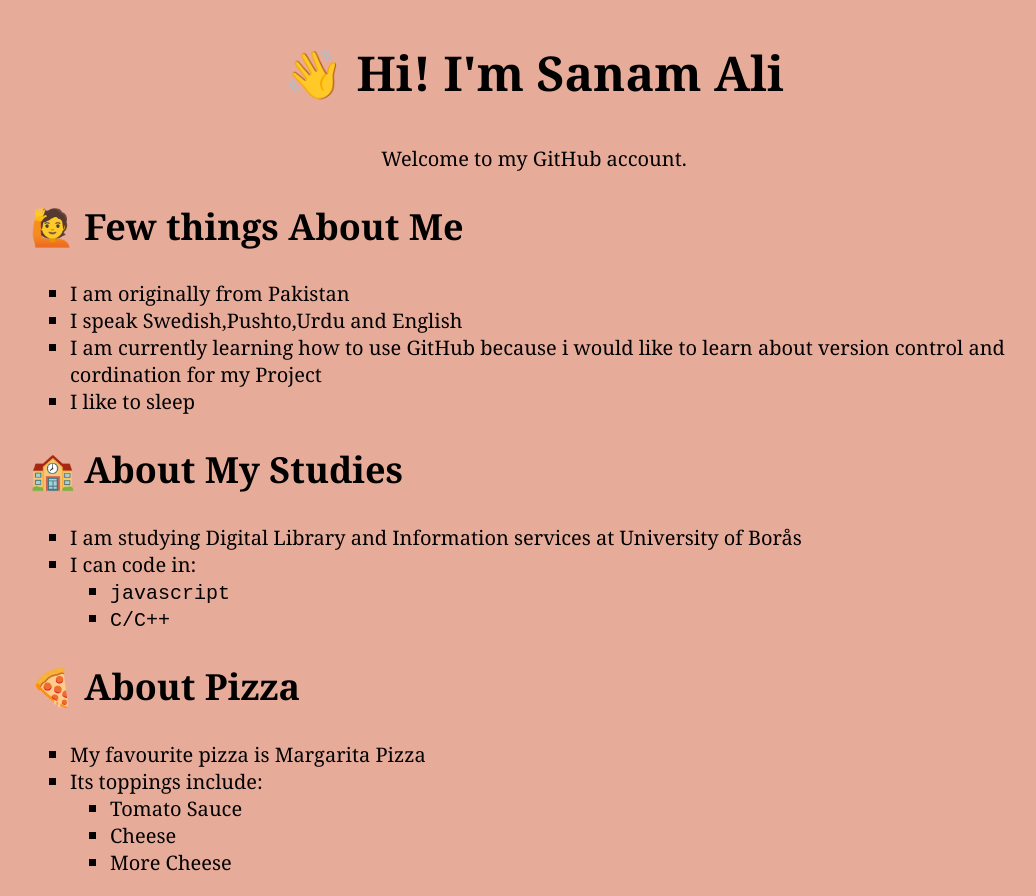
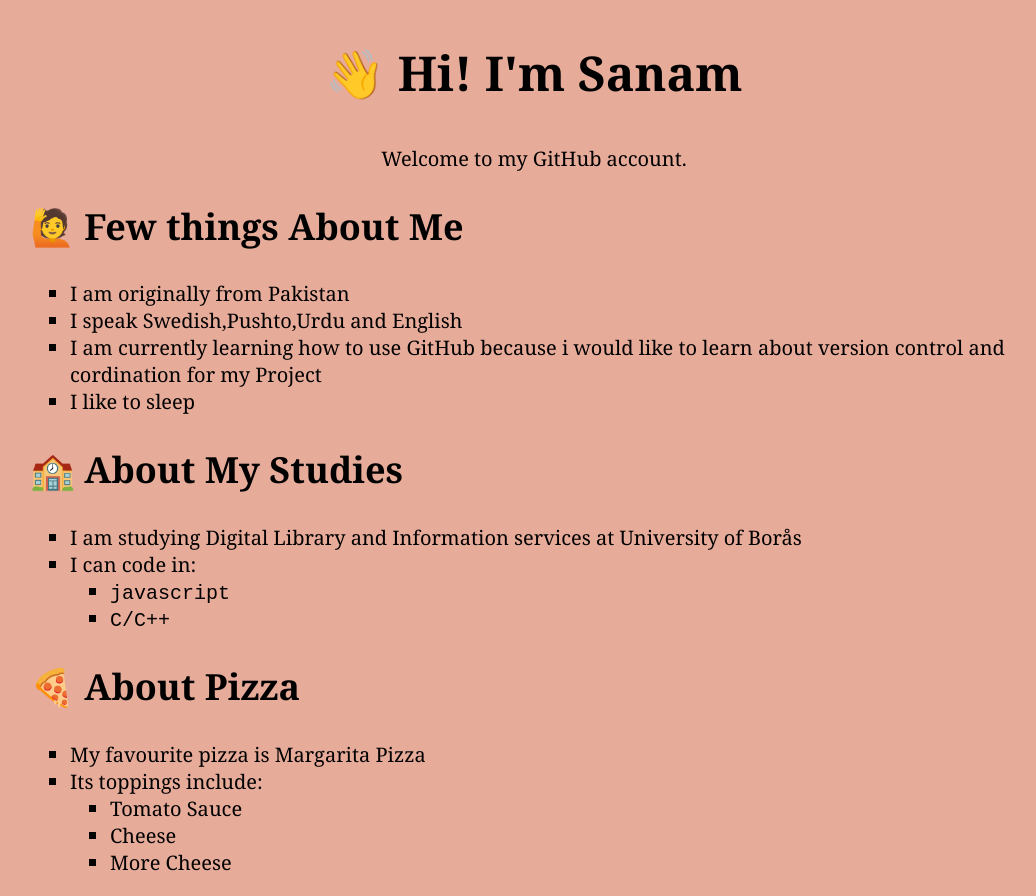
Before and after one commit to Sanam-Ali/welcomepage, a plain HTML site: page index.html in a window 1280 px wide. Shown: the whole page, without its empty margins (106-1142 px from the left). Drawn offline with Linux system fonts and the light colour scheme.

Commit message:
Removed surname

```diff
--- a/index.html
+++ b/index.html
@@ -9,7 +9,7 @@
 
 <body>
     <article>
-        <h1>&#128075; Hi! I'm Sanam Ali</h1>
+        <h1>&#128075; Hi! I'm Sanam</h1>
         <p>
             Welcome to my GitHub account.
         </p>
```
